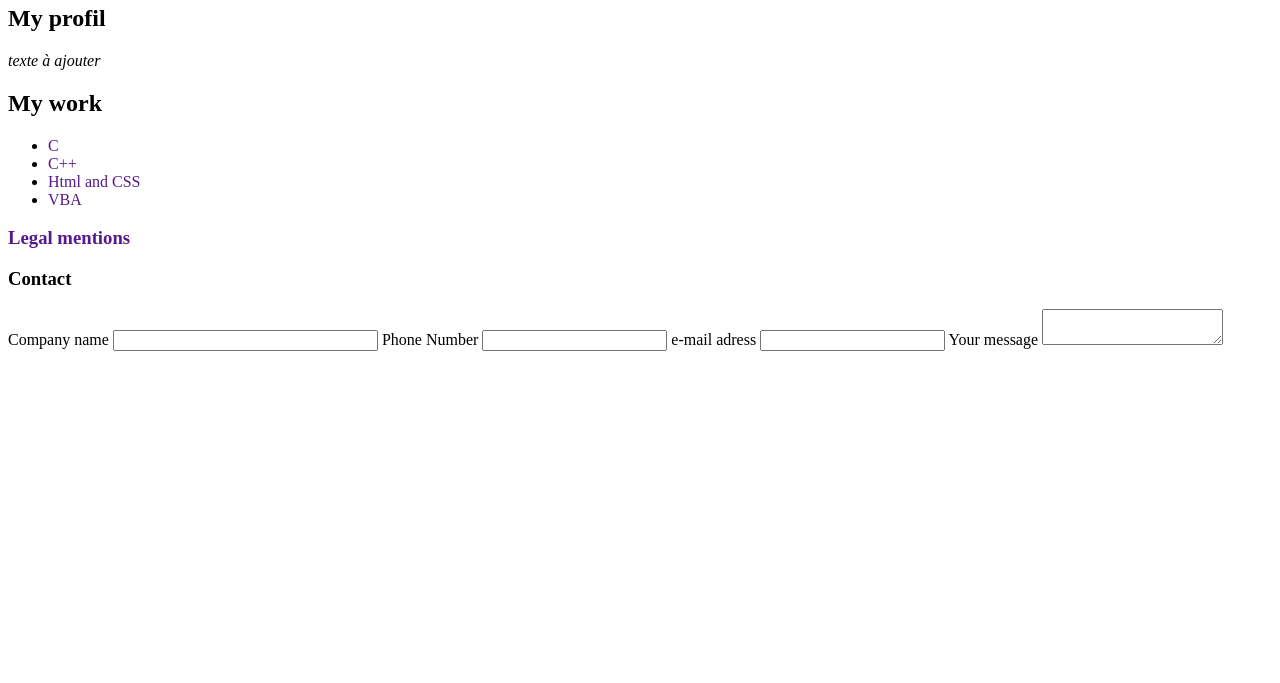
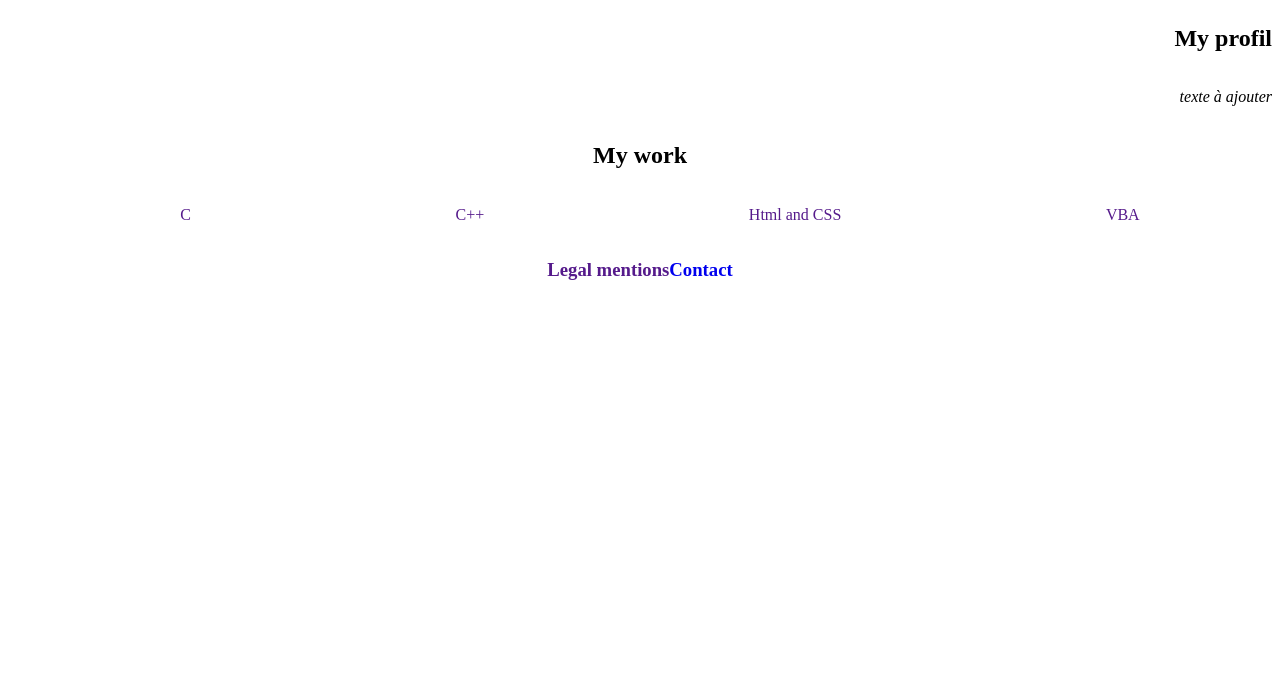
Before and after one commit to Romain-Brg/1er-Site-Web, a plain HTML site: page index.html in a window 1280 px wide. Shown: the part 117-800 px from the top of the page. Drawn offline with Linux system fonts and the light colour scheme; a web font is replaced by a local one.

Commit message:
modif index et css et ajout de Contact.html

```diff
--- a/index.html
+++ b/index.html
@@ -14,7 +14,7 @@
     <header class="entete">
         <nav class="navbar">
             <a href="#encre_Work" alt="Click to see my work">My work</a>
-            <a href="" alt="CLick to contact me">Contact</a>
+            <a href="Contact.html" alt="Acces the contact form">Contact</a>
         </nav>
     </header>
 
@@ -25,12 +25,14 @@
 
         <section class="infoProfil">
             <h2>My profil</h2>
-            <p>
-                <i>texte à ajouter</i>
-            </p>
+                <div class="textProfil">
+                    <p>
+                        <i>texte à ajouter</i>
+                    </p>
+                </div>
         </section>
 
-        <section>
+        <section class="myWork">
             <h2 id="encre_Work">My work</h2>
             <ul>
                 <li><a href="" alt="Click to see my work in C">C</a></li>
@@ -43,26 +45,7 @@
 
     <footer>
         <h3><a href="" alt="Click to see the legal mentions">Legal mentions</a></h3>
-
-        <h3>Contact</h3>
-        <form action="" method="post">
-
-            <label for="CompanyName">Company name</label>
-            <input type="text" name="CompanyName" id="CompanyName" size="30">
-
-            <label for="phoneNum">Phone Number</label>
-            <input type="tel" name="phoneNum" id="phoneNum">
-
-            <label for="emailAdress">e-mail adress</label>
-            <input type="email" name="emailAdress" id="emailAdress">
-
-            <label for="urMessage">Your message</label>
-            <textarea name="urMessage" id="urMessage"></textarea>
-
-        </form>
-
-
-
+        <h3><a href="Contact.html" alt="Acces the contact form">Contact</a></h3>
     </footer>
 
 </body>
--- a/styles.css
+++ b/styles.css
@@ -17,3 +17,32 @@ a{
     margin-left: 10%;
     margin-right: 10%;
 }
+
+.infoProfil{
+    display: flex;
+    flex-direction: column;
+    align-items: flex-end;
+}
+
+.myWork h2{
+    text-align: center;
+    margin-bottom: 3%;
+}
+
+.myWork ul{
+    display: flex;
+    flex-direction: row;
+    justify-content: space-around;
+    list-style-type: none;
+}
+
+footer{
+    display: flex;
+    flex-direction: row;
+    justify-content:center;
+}
+
+.formContact{
+    display: flex;
+    flex-direction: column;
+}
```
Also changed, not shown: Contact.html (added, +42 -0 lines).
